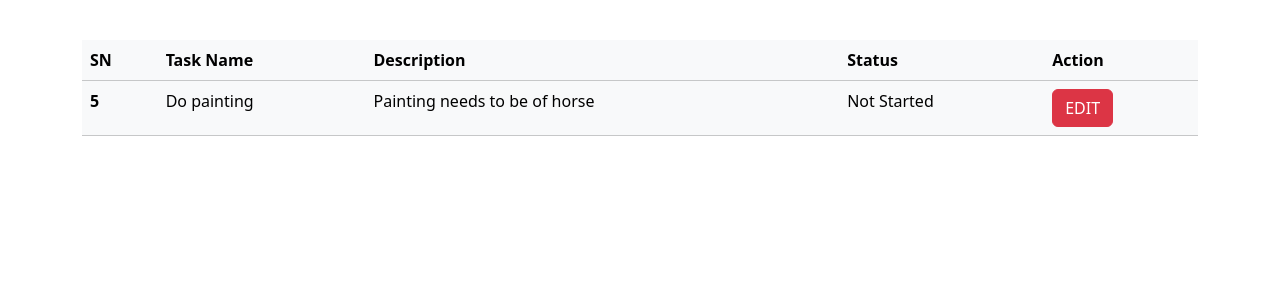
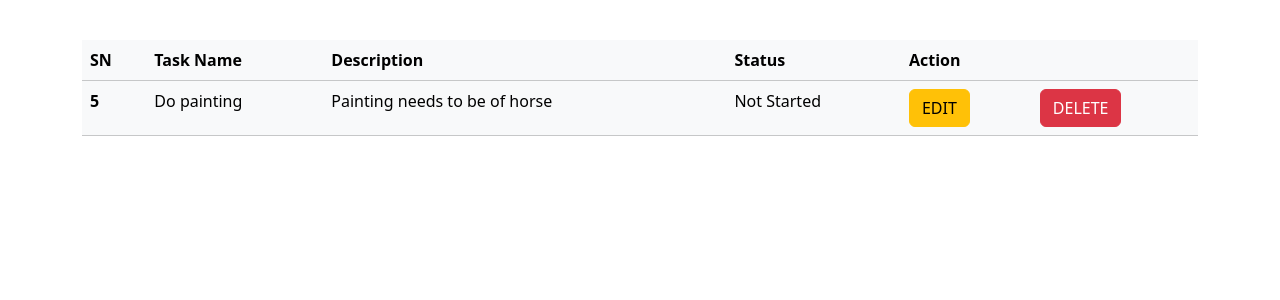
Before and after one commit to sandestha/Django-Todo-App, a Django app: page / in a window 1280 px wide. Shown: the part 68-368 px from the top of the page. Run offline with Django 5.2, Linux system fonts and the light colour scheme; data comes from the database, SQL or seed files in the repository; both versions use the stored data as it was after the commit.

Commit message:
added delete option

```diff
--- a/TodoProject/urls.py
+++ b/TodoProject/urls.py
@@ -16,11 +16,12 @@ Including another URLconf
 """
 from django.contrib import admin
 from django.urls import path
-from core.views import home, create, edit
+from core.views import home, create, edit, delete
 
 urlpatterns = [
     path('admin/', admin.site.urls),
     path('',home,name='home'),
     path('create/',create,name='create'),
-    path('edit/<int:pk>',edit,name='edit')
+    path('edit/<int:pk>',edit,name='edit'),
+    path('delete/<int:pk>',delete,name='delete')
 ]
--- a/core/views.py
+++ b/core/views.py
@@ -21,3 +21,8 @@ def edit(request,pk):
     todo_obj = Todo.objects.get(id = pk)
     data = {'todo':todo_obj}
     return render(request,'edit.html',context=data)
+
+def delete(request,pk):
+    todo_obj = Todo.objects.get(id = pk)
+    todo_obj.delete()
+    return redirect('home')
--- a/templates/edit.html
+++ b/templates/edit.html
@@ -67,7 +67,7 @@
               </select>
           </div>
 
-        <button type="submit" class="btn btn-primary">Submit</button>
+        <button type="submit" class="btn btn-primary">Update</button>
       </form>
       </div>
 
--- a/templates/index.html
+++ b/templates/index.html
@@ -46,7 +46,7 @@
                 <th scope="col">Task Name</th>
                 <th scope="col">Description</th>
                 <th scope="col">Status</th>
-                <th scope="col">Action</th>
+                <th scope="col" colspan='2'>Action</th>
             </tr>
             </thead>
             <tbody>
@@ -56,7 +56,8 @@
                 <td>{{todo.name}}</td>
                 <td>{{todo.description}}</td>
                 <td>{{todo.status}}</td>
-                <td><a href="{% url 'edit' pk=todo.id %}"><button type="button" class="btn btn-danger">EDIT</button></a></td>
+                <td><a href="{% url 'edit' pk=todo.id %}"><button type="button" class="btn btn-warning">EDIT</button></a></td>
+                <td><a href="{% url 'delete' pk=todo.id %}"><button type="button" class="btn btn-danger">DELETE</button></a></td>
             </tr>
             {% endfor %}
             </tbody>
```
Also changed, not shown: db.sqlite3.
